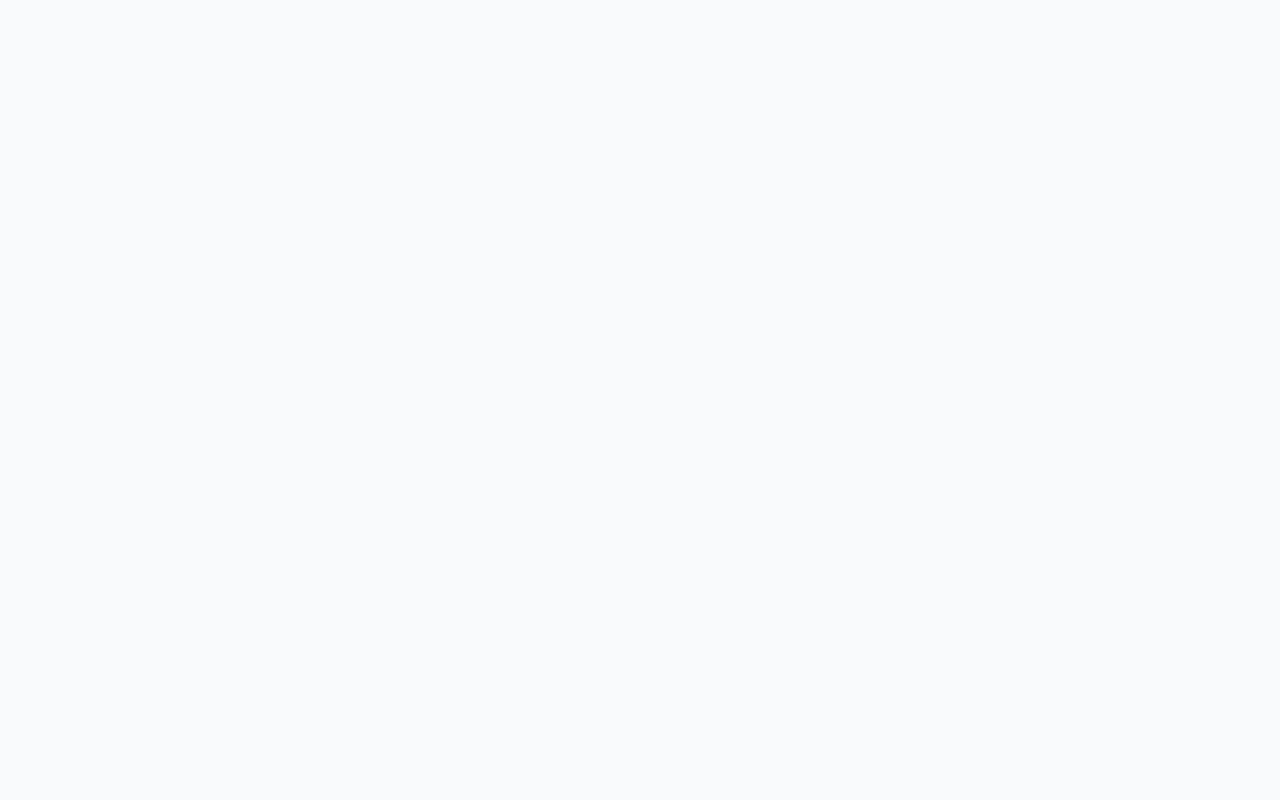
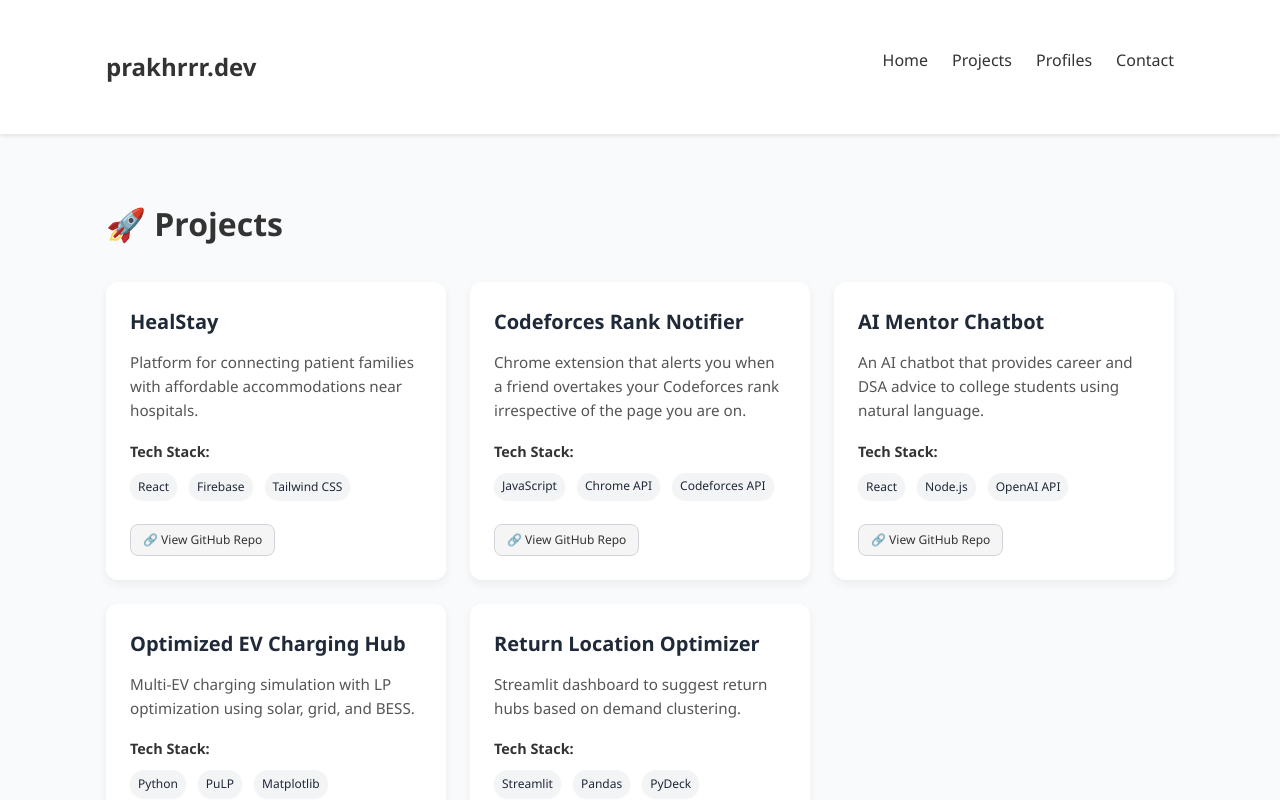
Before and after one commit to prakhrrr04/portfolio, a React (Vite) app: page /#/skills-projects in a window 1280 px wide. Shown: the top 800 px of the page. Built offline with nearby package versions, Linux system fonts and the light colour scheme; the HTML template or start-up script is replaced by a standard one.

Commit message:
Fix: links to socials

```diff
--- a/src/App.jsx
+++ b/src/App.jsx
@@ -1,4 +1,4 @@
-import { BrowserRouter as Router, Routes, Route } from 'react-router-dom';
+import { HashRouter as Router, Routes, Route } from 'react-router-dom';
 import Navbar from './components/navbar';
 import Home from './components/home';
 import SkillsProjects from './components/SkillsProjects';
@@ -7,7 +7,7 @@
 
 export default function App() {
   return (
-    <Router basename="/portfolio">
+    <Router>
       <Navbar />
       <Routes>
         <Route path="/" element={<Home />} />
--- a/src/components/Links.jsx
+++ b/src/components/Links.jsx
@@ -20,7 +20,7 @@
     {
       name: 'LinkedIn',
       icon: <FaLinkedin size={24} />,
-      url: 'linkedin.com/in/prakhar-singh-23703628b',
+      url: 'https://linkedin.com/in/prakhar-singh-23703628b',
       desc: 'Professional network with detailed academic and project experiences.'
     },
     {
--- a/src/components/SkillsProjects.jsx
+++ b/src/components/SkillsProjects.jsx
@@ -36,12 +36,12 @@
       github: 'https://github.com/prakhrrr04/healstay',
     },
     {
-      title: 'Codeforces Rank Watcher',
+      title: 'Codeforces Rank Notifier',
       description:
         'Chrome extension that alerts you when a friend overtakes your Codeforces rank irrespective of the page you are on.',
       techStack: ['JavaScript', 'Chrome API', 'Codeforces API'],
       icons: [<FaJs />, <FaChrome />, <SiCodeforces />],
-      github: 'https://github.com/prakhrrr04/codeforces-rank-watcher',
+      github: 'https://github.com/prakhrrr04/codeforces-rank-notifier',
     },
     {
       title: 'AI Mentor Chatbot',
@@ -49,7 +49,7 @@
         'An AI chatbot that provides career and DSA advice to college students using natural language.',
       techStack: ['React', 'Node.js', 'OpenAI API'],
       icons: [<FaReact />, <FaNodeJs />],
-      github: 'https://github.com/prakhrrr04/ai-mentor-chatbot',
+      github: 'https://github.com/prakhrrr04/ai-mentor',
     },
     {
       title: 'Optimized EV Charging Hub',
@@ -57,7 +57,7 @@
         'Multi-EV charging simulation with LP optimization using solar, grid, and BESS.',
       techStack: ['Python', 'PuLP', 'Matplotlib'],
       icons: [<FaPython />],
-      github: 'https://github.com/prakhrrr04/ev-charging-hub',
+      github: 'https://github.com/prakhrrr04/optimised_EV_Hub',
     },
     {
       title: 'Return Location Optimizer',
@@ -65,7 +65,7 @@
         'Streamlit dashboard to suggest return hubs based on demand clustering.',
       techStack: ['Streamlit', 'Pandas', 'PyDeck'],
       icons: [<SiPython />],
-      github: 'https://github.com/prakhrrr04/return-optimizer',
+      github: 'https://github.com/prakhrrr04/Walmart_project',
     },
   ];
 
--- a/src/components/home.jsx
+++ b/src/components/home.jsx
@@ -260,12 +260,12 @@
             {
               title: 'EV Charging Optimizer',
               desc: 'Python + PuLP optimization model to simulate efficient charging schedules for multiple EVs.',
-              link: 'https://github.com/prakhrrr04/ev-charging-hub',
+              link: 'https://github.com/prakhrrr04/optimised_EV_Hub',
             },
             {
-              title: 'Codeforces Rank Watcher',
+              title: 'Codeforces Rank Notifier',
               desc: 'Chrome extension to track friends overtaking your CF rank during live or virtual contests.',
-              link: 'https://github.com/prakhrrr04/codeforces-rank-watcher',
+              link: 'https://github.com/prakhrrr04/codeforces-rank-notifier',
             },
           ].map(({ title, desc, link }) => (
             <div
@@ -325,7 +325,7 @@
         >
           Open to internship opportunities, collaborations, or meaningful conversations. Feel free to reach out!
         </p>
-        <a href="/contact"
+        <a href="#/contact"
           style={{
             display: 'inline-block',
             padding: '0.65rem 1.5rem',
```
